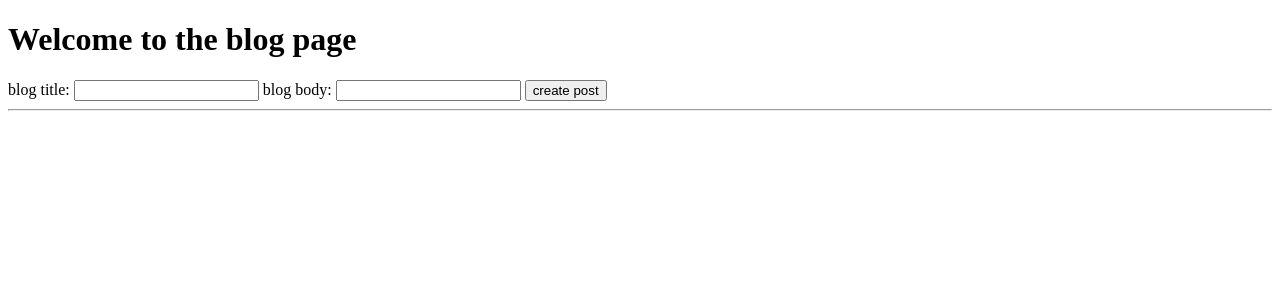
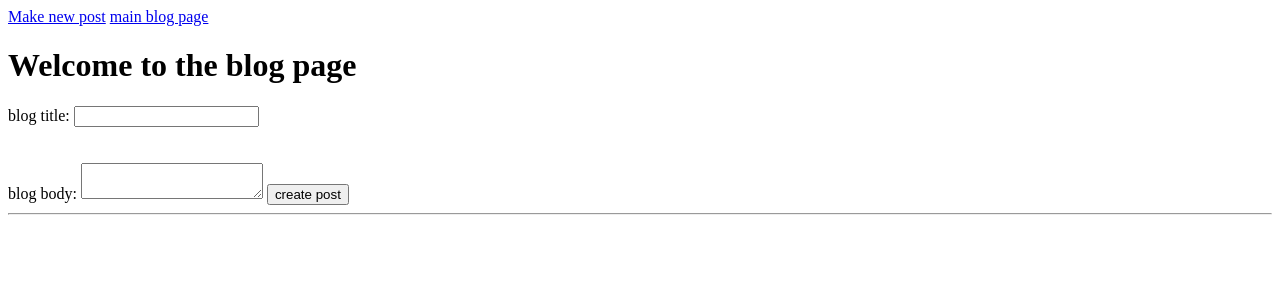
Before and after one commit to gwhtlock/build-a-blog, a Flask app: template templates/blog.html in a window 1280 px wide. Shown: the top 300 px of the page. Run offline with Flask 2, Linux system fonts and the light colour scheme; the template is opened without the code that fills it: most values are stand-ins (such as "Sample title", 1, 10 or a date in 2020).

Commit message:
main blog page displayes all blogs and post a new blog page redirects to main page

```diff
--- a/main.py
+++ b/main.py
@@ -48,6 +48,21 @@ def index():
 
     # owner = User.query.filter_by(email=session['email']).first()
 
+
+
+
+
+        # removed list adder to accomdate database functionality
+        # tasks.append(task_name)
+    # tasks = Task.query.all() this query gets all items in the database
+    # tasks = Task.query.filter_by(completed=False, owner=owner).all()
+    # completed_tasks = Task.query.filter_by(completed=True, owner= owner).all()
+    return render_template('base.html',title="The Blog!")
+
+@app.route('/newpost', methods=['POST', 'GET'])
+def new_blog():
+
+
     if request.method == 'POST':
 
         title = request.form['title']
@@ -58,12 +73,22 @@ def index():
 
 
 
-        # removed list adder to accomdate database functionality
-        # tasks.append(task_name)
-    # tasks = Task.query.all() this query gets all items in the database
-    # tasks = Task.query.filter_by(completed=False, owner=owner).all()
-    # completed_tasks = Task.query.filter_by(completed=True, owner= owner).all()
+
+
+        all_blogs = Blog.query.all()
+        return render_template('mainblog.html',title="The Blog!", all_blogs = all_blogs)
+
     return render_template('blog.html',title="The Blog!")
+
+
+
+@app.route('/blog', methods=['POST', 'GET'])
+def all_blog():
+
+    all_blogs = Blog.query.all()
+    return render_template('mainblog.html',title="The Blog!", all_blogs = all_blogs)
+
+
 
 
 # @app.route('/delete-task', methods=['POST'])
--- a/templates/base.html
+++ b/templates/base.html
@@ -13,7 +13,8 @@
 <body>
 
    <div>
-       <!-- <a href ='/logout'>log out</a> -->
+       <a href ='/newpost'>Make new post</a>
+       <a href ='/blog'>main blog page</a>
    </div>
 
    {% with messages = get_flashed_messages(with_categories=True) %}
--- a/templates/blog.html
+++ b/templates/blog.html
@@ -7,13 +7,12 @@
             blog title:
             <input type="text" name='title' />
         </label>
-        <!-- <input type="submit" value='Add Task' /> -->
-    <!-- </form>
-
-    <form method='post'> -->
+        <br />
+        <br />
+        <br />
         <label>
             blog body:
-            <input type="textarea" name='body' />
+            <textarea type="text" name='body'></textarea>
         </label>
         <!-- <input type="submit" value='Add Task' /> -->
         <input type="submit" value='create post' />
```
Also changed, not shown: templates/mainblog.html (added, +18 -0 lines).
